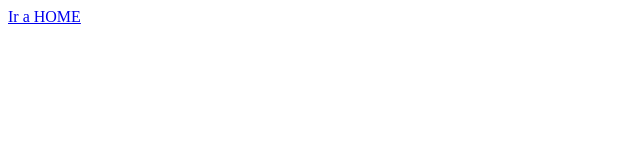
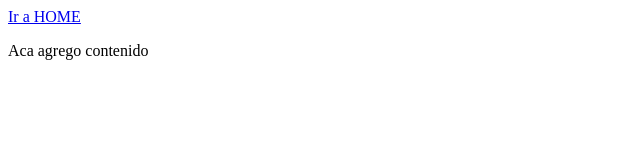
Before and after one commit to sebastianmendez1981/demo, a plain HTML site: page index.html in a window 1280 px wide. Shown: the whole page, without its empty margins (0-640 px from the left). Drawn offline with Linux system fonts and the light colour scheme.

Commit message:
Agrego contenido

```diff
--- a/index.html
+++ b/index.html
@@ -7,5 +7,6 @@
 </head>
 <body>
   <a href="pages/home.html">Ir a HOME</a>
+  <p>Aca agrego contenido</p>
 </body>
 </html>
```
